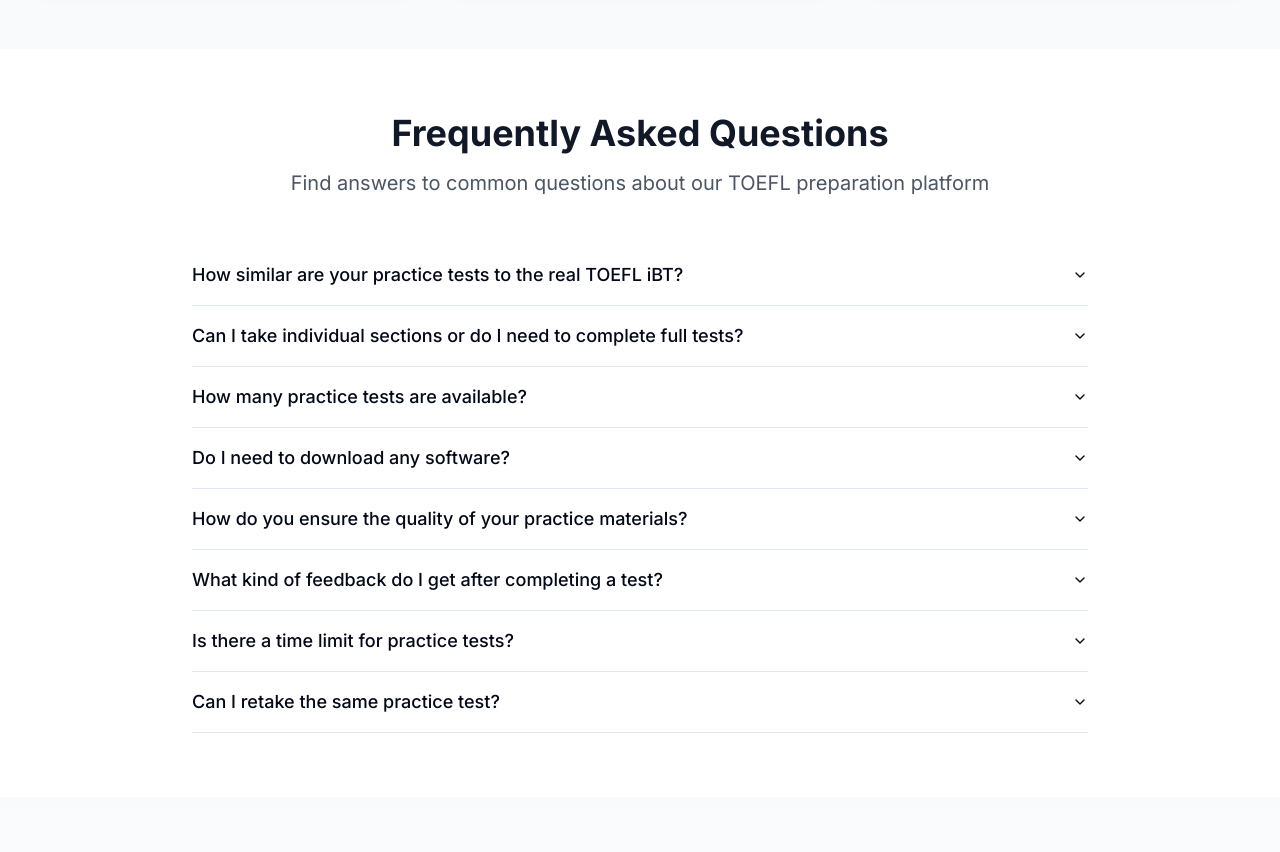
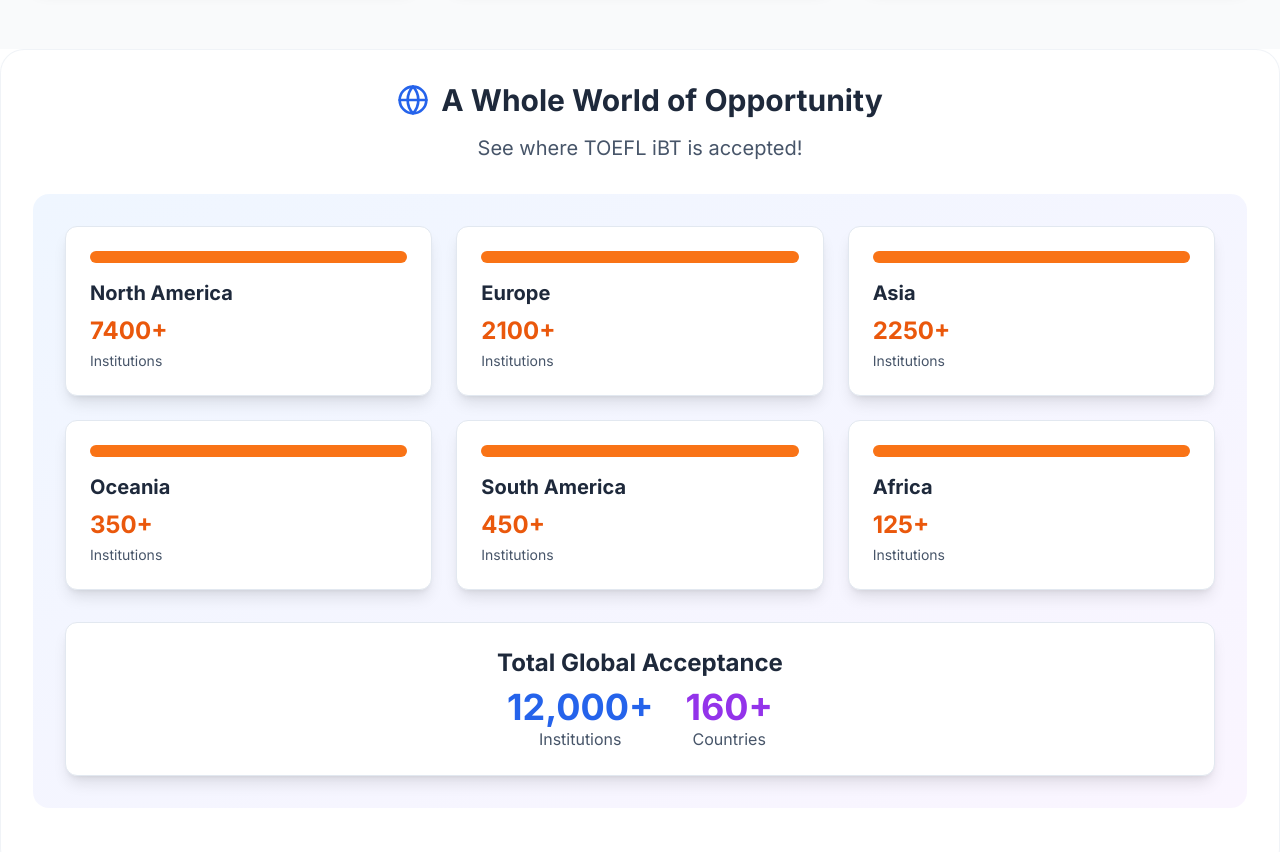
Before and after one commit to ninitamo/apple-toefl-prep-now, a React (Vite) app: page / in a window 1280 px wide. Shown: the part 1740-2592 px from the top of the page. Built offline with nearby package versions, Linux system fonts and the light colour scheme.

Commit message:
ui-changes

```diff
--- /dev/null
+++ b/src/components/WorldMapSection.tsx
@@ -0,0 +1,71 @@
+import React from "react";
+import { Globe } from "lucide-react";
+
+function WorldMapSection() {
+    const continentData = [
+        { name: "North America", institutions: "7400+", color: "bg-orange-500" },
+        { name: "Europe", institutions: "2100+", color: "bg-orange-500" },
+        { name: "Asia", institutions: "2250+", color: "bg-orange-500" },
+        { name: "Oceania", institutions: "350+", color: "bg-orange-500" },
+        { name: "South America", institutions: "450+", color: "bg-orange-500" },
+        { name: "Africa", institutions: "125+", color: "bg-orange-500" },
+    ];
+
+    return (
+        <div className="mb-16">
+            {/* World Map Section */}
+            <div className="bg-white/80 backdrop-blur-sm rounded-3xl p-8 shadow-xl border border-slate-200/50">
+                <div className="text-center mb-8">
+                    <h2 className="text-3xl font-bold text-slate-800 mb-4 flex items-center justify-center">
+                        <Globe className="mr-3 h-8 w-8 text-blue-600" />
+                        A Whole World of Opportunity
+                    </h2>
+                    <p className="text-xl text-slate-600">
+                        See where TOEFL iBT is accepted!
+                    </p>
+                </div>
+
+                {/* World Map Visualization */}
+                <div className="relative bg-gradient-to-br from-blue-50 to-purple-50 rounded-2xl p-8 mb-8">
+                    <div className="grid grid-cols-1 md:grid-cols-2 lg:grid-cols-3 gap-6">
+                        {continentData.map((continent, index) => (
+                            <div key={index} className="relative">
+                                <div className="bg-white rounded-xl p-6 shadow-lg border border-slate-200 hover:shadow-xl transition-shadow duration-200">
+                                    <div
+                                        className={`w-full h-3 ${continent.color} rounded-full mb-4`}
+                                    ></div>
+                                    <h3 className="text-xl font-bold text-slate-800 mb-2">
+                                        {continent.name}
+                                    </h3>
+                                    <p className="text-2xl font-bold text-orange-600 mb-1">
+                                        {continent.institutions}
+                                    </p>
+                                    <p className="text-slate-600 text-sm">Institutions</p>
+                                </div>
+                            </div>
+                        ))}
+                    </div>
+
+                    {/* Total Statistics */}
+                    <div className="text-center mt-8 p-6 bg-white rounded-xl shadow-lg border border-slate-200">
+                        <h3 className="text-2xl font-bold text-slate-800 mb-2">
+                            Total Global Acceptance
+                        </h3>
+                        <div className="flex flex-col sm:flex-row justify-center items-center gap-8">
+                            <div className="text-center">
+                                <div className="text-4xl font-bold text-blue-600">12,000+</div>
+                                <div className="text-slate-600">Institutions</div>
+                            </div>
+                            <div className="text-center">
+                                <div className="text-4xl font-bold text-purple-600">160+</div>
+                                <div className="text-slate-600">Countries</div>
+                            </div>
+                        </div>
+                    </div>
+                </div>
+            </div>
+        </div>
+    );
+}
+
+export default WorldMapSection;
--- a/src/pages/Index.tsx
+++ b/src/pages/Index.tsx
@@ -7,6 +7,7 @@ import StudyMaterials from '@/components/StudyMaterials';
 import FAQSection from '@/components/FAQSection';
 import TeamSection from '@/components/TeamSection';
 import Footer from '@/components/Footer';
+import WorldMapSection from '@/components/WorldMapSection';
 
 const Index = () => {
   return (
@@ -16,6 +17,7 @@ const Index = () => {
       <PracticeSelector />
       <WhyChooseSection />
       {/* <StudyMaterials /> */}
+      <WorldMapSection />
       <FAQSection />
       <TeamSection />
       <Footer />
```
Also changed, not shown: src/components/AcceptedContinentsSection.jsx (added).
